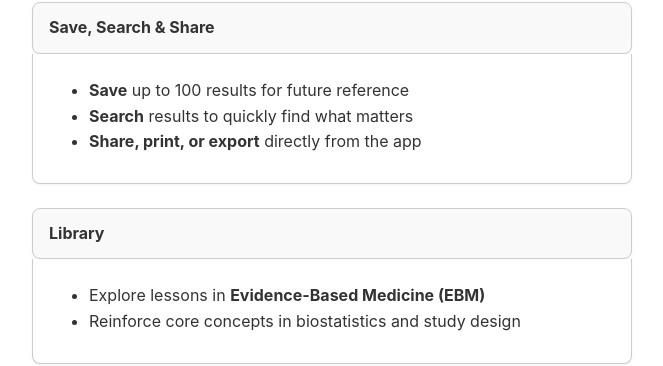
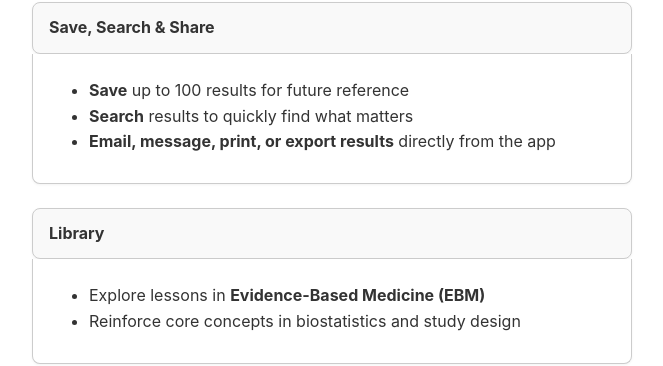
Before and after one commit to EBMCalculator/ebmcalculator.github.io, a Jekyll site: the page built from index.md, in a window 1280 px wide. Shown: the part 1307-1673 px from the top of the page, without its empty margins (308-971 px from the left). Built offline with Jekyll 4.4.1, drawn with Linux system fonts in a browser that asks for light colours.

Commit message:
Update index.md

```diff
--- a/index.md
+++ b/index.md
@@ -103,7 +103,7 @@ title: Home
       <ul>
         <li><strong>Save</strong> up to 100 results for future reference</li>
         <li><strong>Search</strong> results to quickly find what matters</li>
-        <li><strong>Share, print, or export</strong> directly from the app</li>
+        <li><strong>Email, message, print, or export results</strong> directly from the app</li>
       </ul>
     </div>
   </div>
```
